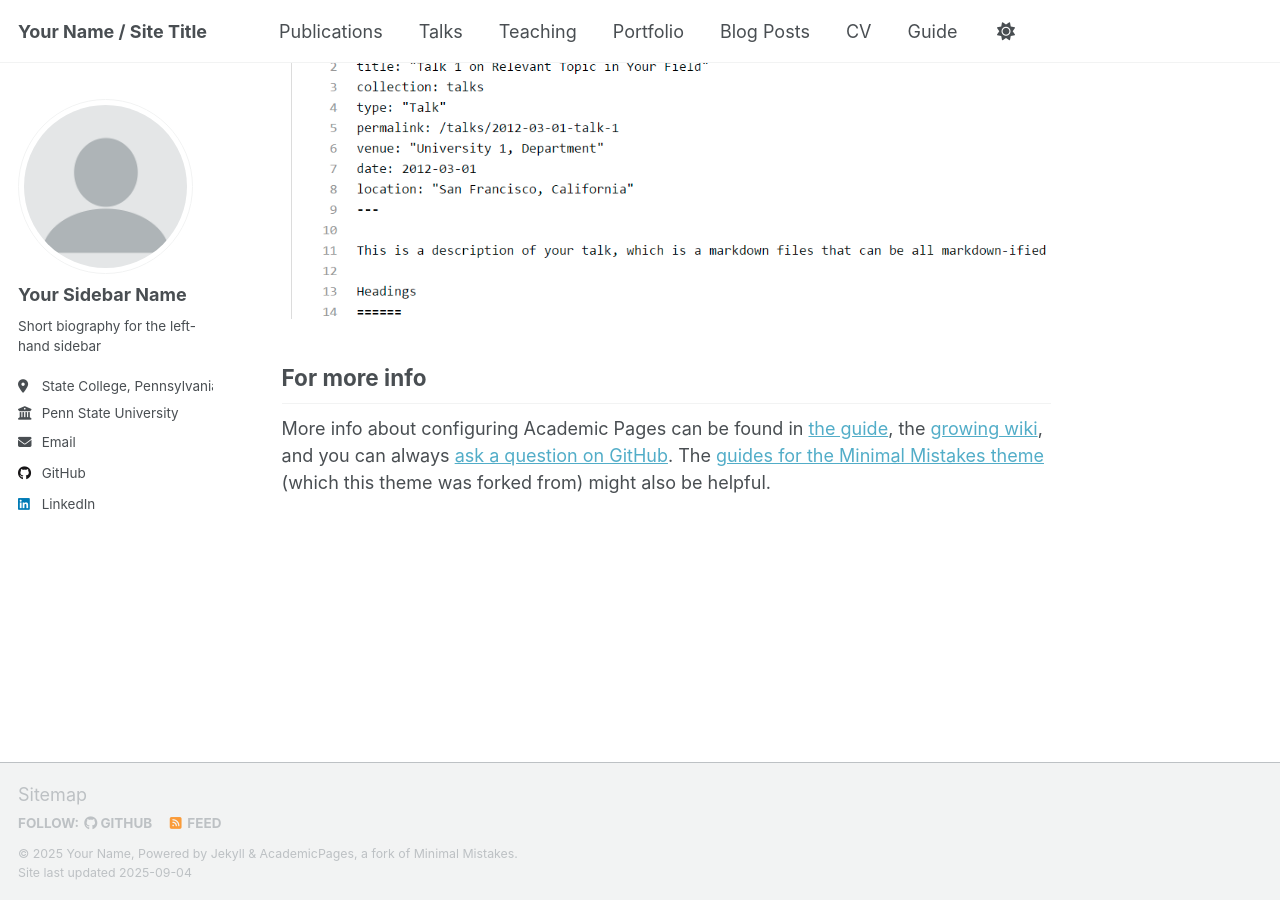
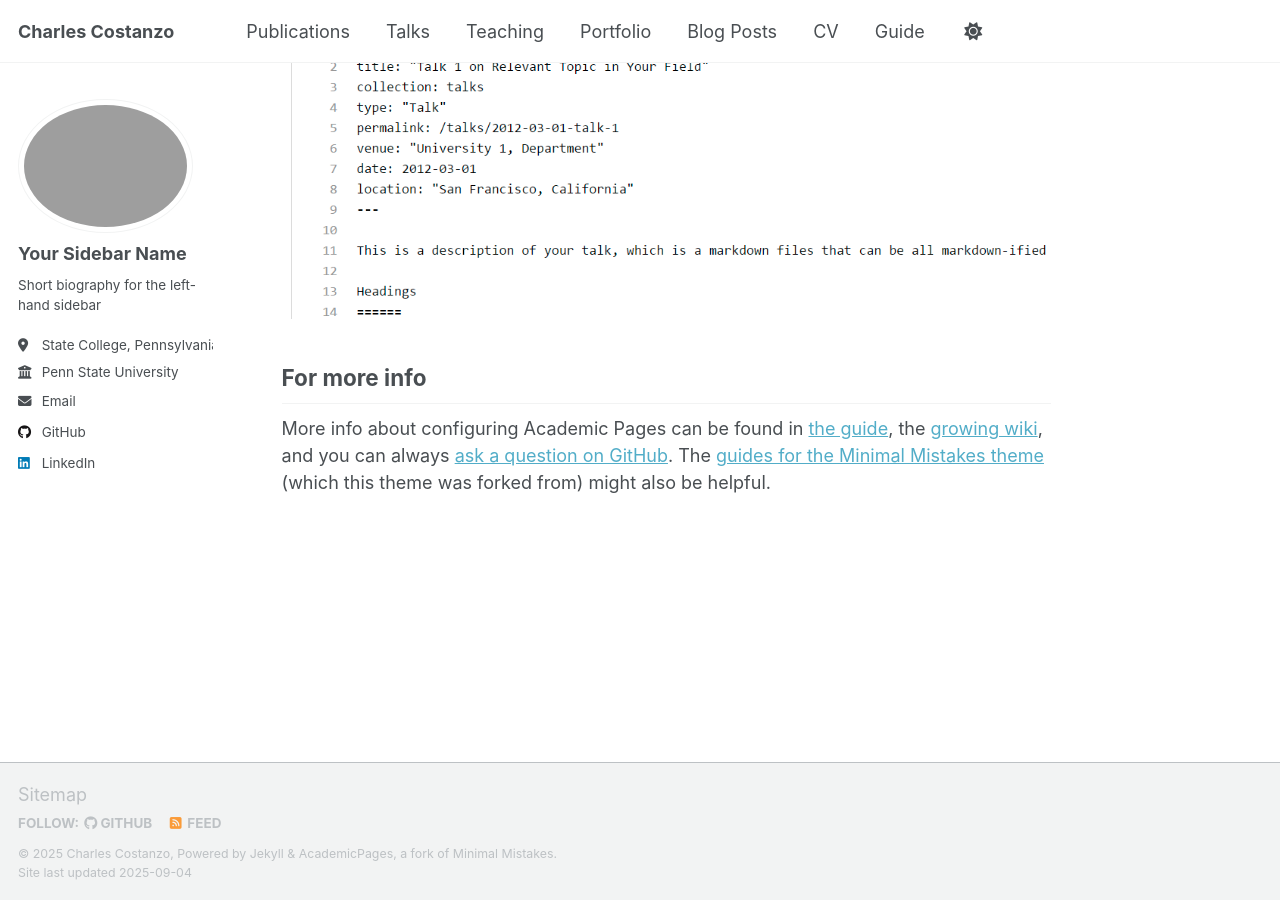
Before and after one commit to cgcostanzo/cgcostanzo.github.io, a Jekyll site: the page built from _pages/about.md, in a window 1280 px wide and 900 px high, scrolled down 2880 px. Built offline with Jekyll 4.4.1, drawn with Linux system fonts in a browser that asks for light colours; a script that is not in the unit is left out.

Commit message:
Update _config.yml

```diff
--- a/_config.yml
+++ b/_config.yml
@@ -9,20 +9,20 @@
 # Basic Site Settings
 locale                   : "en-US"
 site_theme               : "default" # Currently available options are "default", "air"
-title                    : "Your Name / Site Title"
+title                    : "Charles Costanzo"
 title_separator          : "-"
-name                     : &name "Your Name"
-description              : &description "personal description"
-url                      : https://academicpages.github.io # the base hostname & protocol for your site e.g. "https://[your GitHub username].github.io" or if you already have some other page hosted on Github then use "https://[your GitHub username].github.io/[Your Repo Name]"
+name                     : &name "Charles Costanzo"
+description              : &description "Ph.D. student in Statistics at Penn State"
+url                      : https://cgcostanzo.github.io # the base hostname & protocol for your site e.g. "https://[your GitHub username].github.io" or if you already have some other page hosted on Github then use "https://[your GitHub username].github.io/[Your Repo Name]"
 baseurl                  : "" # the subpath of your site, e.g. "/blog"
-repository               : "academicpages/academicpages.github.io"
+repository               : "cgcostanzo/cgcostanzo.github.io"
 
 # Site Author - The following control what appear as part of the author content on the side bar.
 #               If a field is blank the icon and link will not appear, otherwise it will be shown.
 #               Additional customization can be done by editing /_includes/author-profile.html
 author:
   # Biographic information
-  avatar           : "profile.png"
+  avatar           : "profile.jpg"
   name             : "Your Sidebar Name"
   pronouns         : # example: "she/her"
   bio              : "Short biography for the left-hand sidebar"
```
